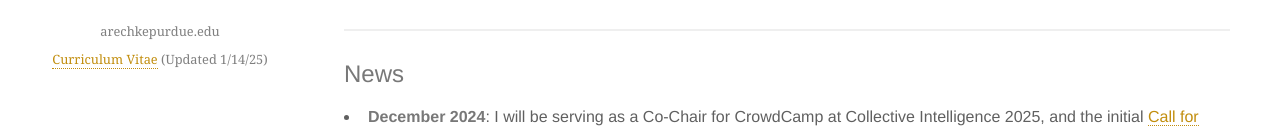
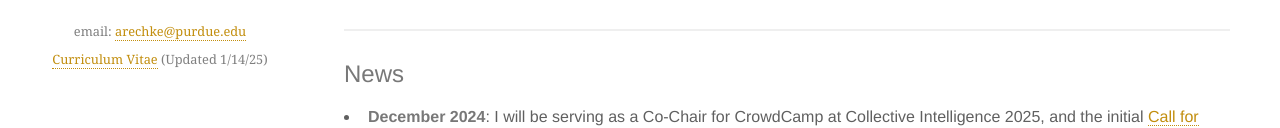
Before and after one commit to rechkamy/rechkamy.github.io, a plain HTML site: page index.html in a window 1280 px wide. Shown: the part 485-613 px from the top of the page. Drawn offline with Linux system fonts and the light colour scheme.

Commit message:
Fixed email address and added it as a mailto link

```diff
--- a/index.html
+++ b/index.html
@@ -67,7 +67,7 @@
 					<h4>Computer Science, Purdue University</h4>
 					<br>
 					<ul class="icons">
-						<li class="contact">arechkepurdue.edu<br><a href="Amy_Rechkemmer_CV_Current.pdf">Curriculum Vitae</a> (Updated 1/14/25)</li>
+						<li class="contact">email: <a href="mailto:arechke@purdue.edu">arechke@purdue.edu</a><br><a href="Amy_Rechkemmer_CV_Current.pdf">Curriculum Vitae</a> (Updated 1/14/25)</li>
 					</ul>
 				</div>
 			</header>
```
Also changed, not shown: news.html (+1 -1 lines), 1 other file.
